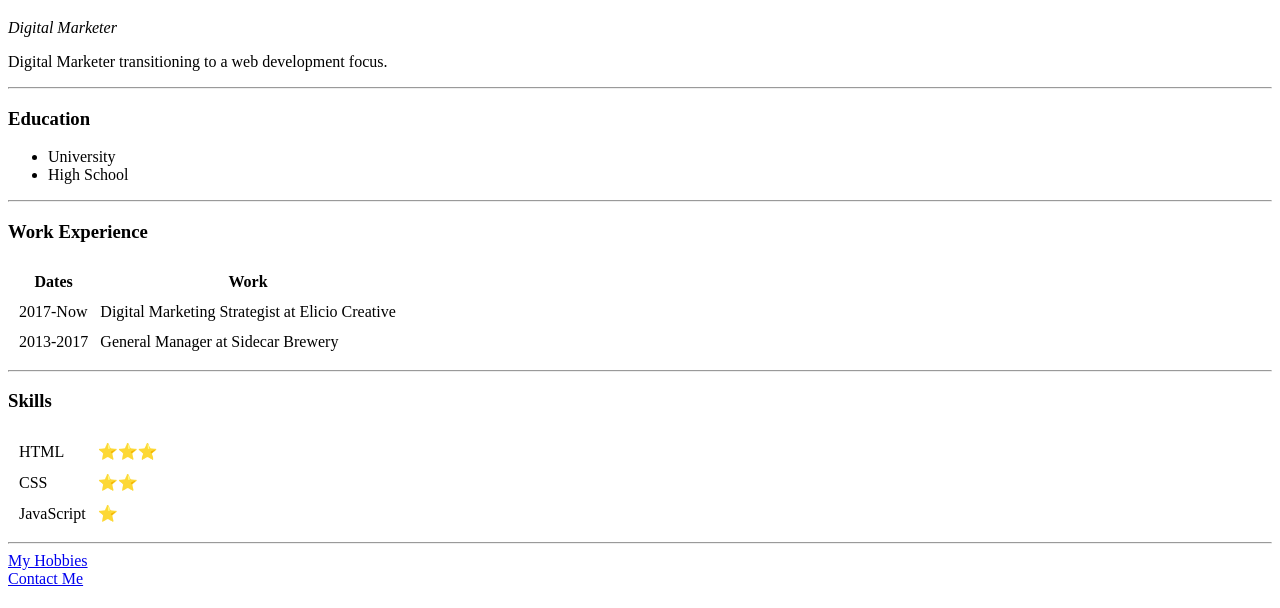
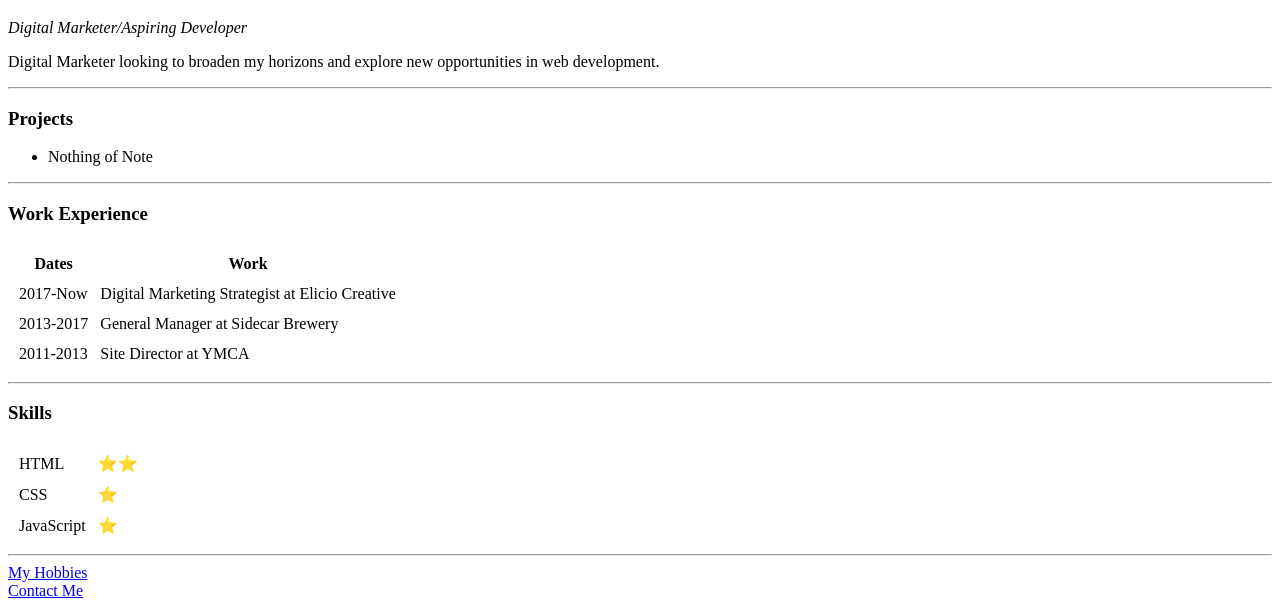
Before and after one commit to logicquo/cv, a plain HTML site: page index.html in a window 1280 px wide. Shown: the part 373-981 px from the top of the page. Drawn offline with Linux system fonts and the light colour scheme.

Commit message:
Update index.html
Edited copy for a more accurate and fair assessment of skills. Updated work experience and removed education because I lack any formal education beyond a few unrelated college courses.

```diff
--- a/index.html
+++ b/index.html
@@ -9,14 +9,13 @@
 <body>
   <img src="https://images02.military.com/sites/default/files/styles/full/public/media/veteran-jobs/content-images/2016/03/chucknorris.jpg?itok=_J3M4O-S" alt="chuck norris">
   <h1>Daniel Anderson</h1>
-  <p><em>Digital Marketer</em></p>
-  <p>Digital Marketer transitioning to a web development focus.</p>
+  <p><em>Digital Marketer/Aspiring Developer</em></p>
+  <p>Digital Marketer looking to broaden my horizons and explore new opportunities in web development.</p>
   <hr>
 
-  <h3>Education</h3>
+  <h3>Projects</h3>
   <ul>
-    <li>University</li>
-    <li>High School</li>
+    <li>Nothing of Note</li>
   </ul>
   <hr>
   <h3>Work Experience</h3>
@@ -37,6 +36,10 @@
         <td>2013-2017</td>
         <td>General Manager at Sidecar Brewery</td>
       </tr>
+      <tr>
+        <td>2011-2013</td>
+        <td>Site Director at YMCA</td>
+      </tr>
     </tbody>
   </table>
   <hr>
@@ -44,11 +47,11 @@
   <table cellspacing="10">
     <tr>
       <td>HTML</td>
-      <td>⭐⭐⭐</td>
+      <td>⭐⭐</td>
     </tr>
     <tr>
       <td>CSS</td>
-      <td>⭐⭐</td>
+      <td>⭐</td>
     </tr>
     <tr>
       <td>JavaScript</td>
```
